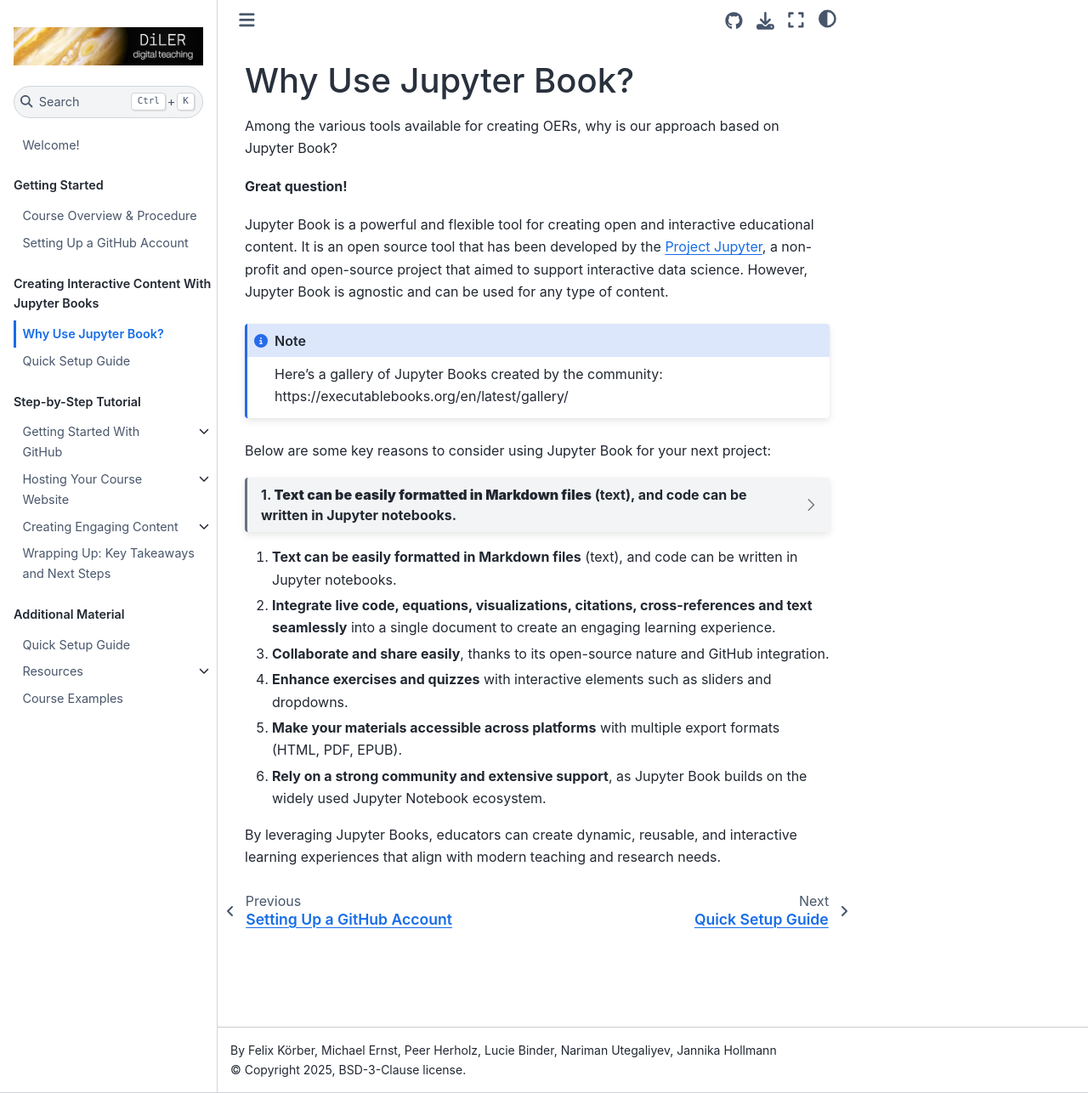
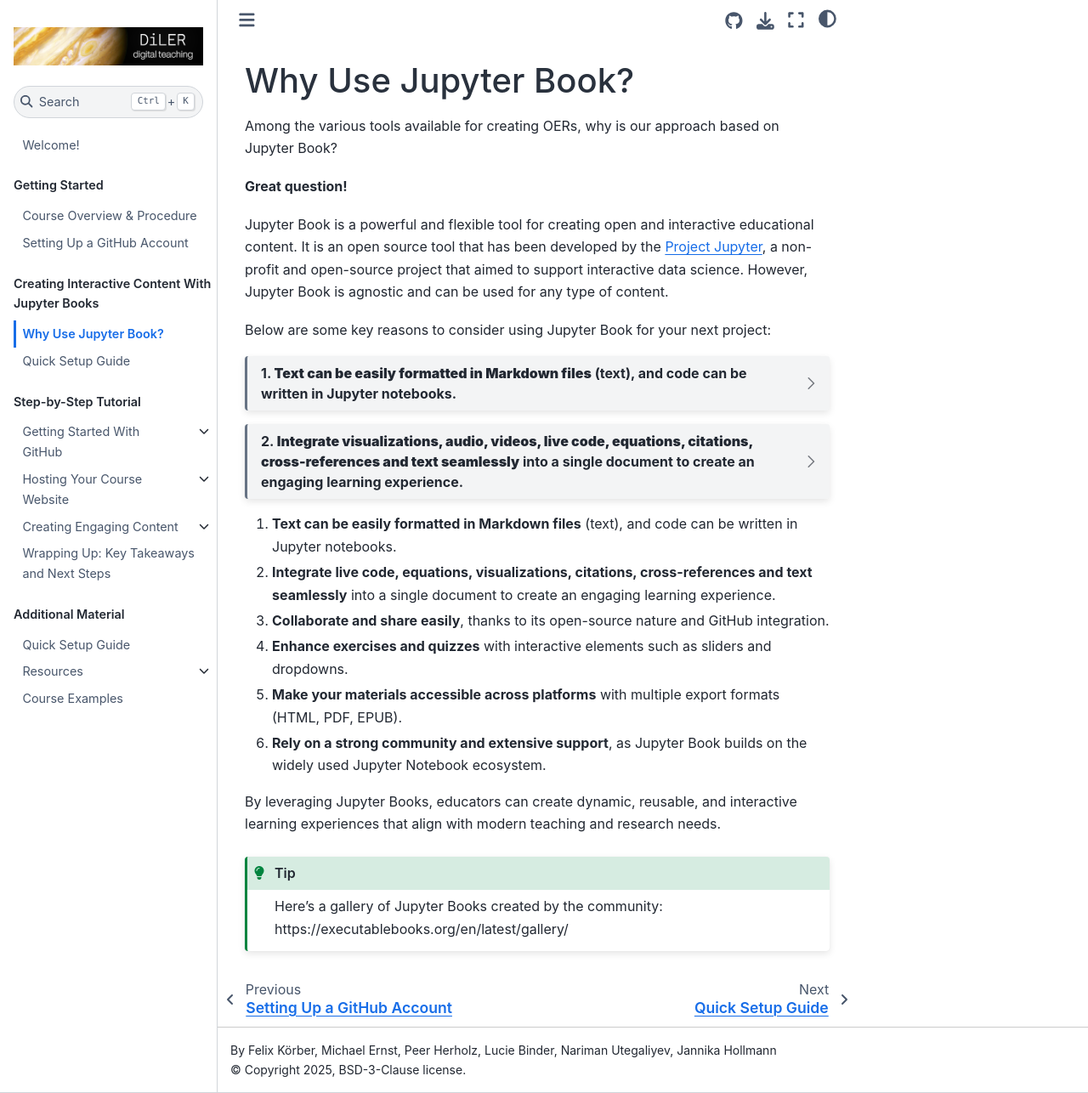
Before and after one commit to luciebinder/ws-openness-2025, a Jupyter Book: the page built from general-information/whyjb.md, in a window 1280 px wide and 1286 px high. Shown: the whole window at 85% size. Built offline with Jupyter Book 1.0.4 settings and Sphinx 7.4.7 and the Sphinx Book theme 1.1.4, drawn with Linux system fonts in a browser that asks for light colours; pages that are not in the unit, such as notebooks, are missing from menus; some of the changed lines change nothing that is shown.

Commit message:
Update whyjb.md

`````diff
--- a/general-information/whyjb.md
+++ b/general-information/whyjb.md
@@ -6,24 +6,17 @@
 
 Jupyter Book is a powerful and flexible tool for creating open and interactive educational content. It is an open source tool that has been developed by the [Project Jupyter](https://jupyter.org/about), a non-profit and open-source project that aimed to support interactive data science. However, Jupyter Book is agnostic and can be used for any type of content.
 
-```{note}
-Here's a gallery of Jupyter Books created by the community: https://executablebooks.org/en/latest/gallery/
-```
-
 Below are some key reasons to consider using Jupyter Book for your next project:
 
-````{dropdown} 1. **Text can be easily formatted in Markdown files** (text), and code can be written in Jupyter notebooks.
+````{dropdown} 1. **Text can be easily formatted in Markdown files**  (text), and code can be written in Jupyter notebooks.
 Here are some formatting basics:
 
-1) Use hashtags `#` before your heading:
+1) Use hashtags `#` before your heading to create various levels of headings:
 ```
 # Heading 1
 ## Heading 1.1
 ### Heading 1.1.1
 ```
-# Heading 1
-## Heading 1.1
-### Heading 1.1.1
 
 2) Add a `*` before and after a word to make your text *italic* and add `**` to make it **bold**
 `*italic*`--> *italic*
@@ -45,11 +38,27 @@
   - item b
 - item 3
 
-
 ````
 
 
+```{dropdown} 2. **Integrate visualizations, audio, videos, live code, equations, citations, cross-references and text seamlessly** into a single document to create an engaging learning experience.
 
+**Image/Gif integration** 🖼️
+<iframe src="https://giphy.com/embed/YPzvV7N0Cnlbbrigvp" width="480" height="271" style="" frameBorder="0" class="giphy-embed" allowFullScreen></iframe><p><a href="https://giphy.com/gifs/bigbangtheory-season-1-episode-9-big-bang-theory-YPzvV7N0Cnlbbrigvp">via GIPHY</a></p>
+
+**Audio integration** 🎧
+<iframe style="border-radius:12px" src="https://open.spotify.com/embed/track/3GJ6jnDrapgXAmxEXO6fWw?utm_source=generator"
+        width="100%" height="352" frameborder="0"
+        allow="autoplay; clipboard-write; encrypted-media; fullscreen; picture-in-picture" loading="lazy">
+</iframe>
+
+**Video integration** 📺
+<iframe width="560" height="315" src="https://www.youtube.com/embed/9YuNGB3vNOw?si=dPCD8xeLaUuimvYP" title="YouTube video player" frameborder="0" allow="accelerometer; autoplay; clipboard-write; encrypted-media; gyroscope; picture-in-picture; web-share" referrerpolicy="strict-origin-when-cross-origin" allowfullscreen></iframe>
+
+**Integration of presentations  **
+<iframe src="https://docs.google.com/presentation/d/e/2PACX-1vTJvUAN-dg7r7Dbj-KpxcNO6ssd7akDQjBbHzhTTBBU7zSBZ4sTfjYPtHZL6V7GmM0VQvo6Aviu5oSG/embed?start=false&loop=false&delayms=10000" frameborder="0" width="960" height="569" allowfullscreen="true" mozallowfullscreen="true" webkitallowfullscreen="true"></iframe>
+
+```
 
 
 
@@ -61,3 +70,8 @@
 7. **Rely on a strong community and extensive support**, as Jupyter Book builds on the widely used Jupyter Notebook ecosystem.
 
 By leveraging Jupyter Books, educators can create dynamic, reusable, and interactive learning experiences that align with modern teaching and research needs.
+
+
+```{tip}
+Here's a gallery of Jupyter Books created by the community: https://executablebooks.org/en/latest/gallery/
+```
`````
